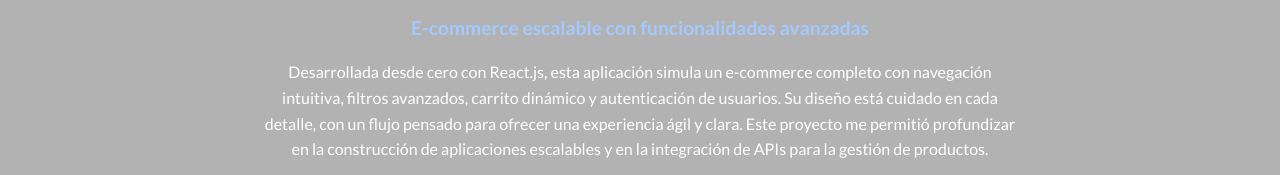
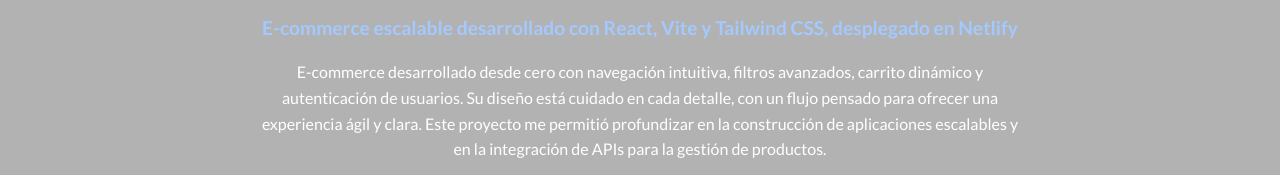
Before and after one commit to Camiloramos99/CamiloRamosPortfolio, a plain HTML site: page projects/proyecto1/index.html in a window 1280 px wide. Shown: the part 139-314 px from the top of the page. Drawn offline with Linux system fonts and the light colour scheme; files whose address does not match are found by name.

Commit message:
docs(projects): update project titles and subtitles with technologies

```diff
--- a/projects/proyecto1/index.html
+++ b/projects/proyecto1/index.html
@@ -14,8 +14,8 @@
     <div class="hero-content">
       <img src="../../assets/images/proyectos/proyecto1/logo.png" alt="Best Buy Market Logo" class="project-logo" />
       <h1 class="project-title">Best Buy Market</h1>
-      <h2 class="project-subtitle">E-commerce escalable con funcionalidades avanzadas</h2>
-      <p class="project-description">Desarrollada desde cero con React.js, esta aplicación simula un e-commerce completo con navegación intuitiva, filtros avanzados, carrito dinámico y autenticación de usuarios. Su diseño está cuidado en cada detalle, con un flujo pensado para ofrecer una experiencia ágil y clara. Este proyecto me permitió profundizar en la construcción de aplicaciones escalables y en la integración de APIs para la gestión de productos.</p>
+      <h2 class="project-subtitle">E-commerce escalable desarrollado con React, Vite y Tailwind CSS, desplegado en Netlify</h2>
+      <p class="project-description">E-commerce desarrollado desde cero con navegación intuitiva, filtros avanzados, carrito dinámico y autenticación de usuarios. Su diseño está cuidado en cada detalle, con un flujo pensado para ofrecer una experiencia ágil y clara. Este proyecto me permitió profundizar en la construcción de aplicaciones escalables y en la integración de APIs para la gestión de productos.</p>
       <div class="buttons-container">
         <a
           href="https://github.com/Camiloramos99/BestBuyMarket"
```
Also changed, not shown: projects/proyecto2/index.html (+1 -1 lines), projects/proyecto3/index.html (+1 -1 lines).
